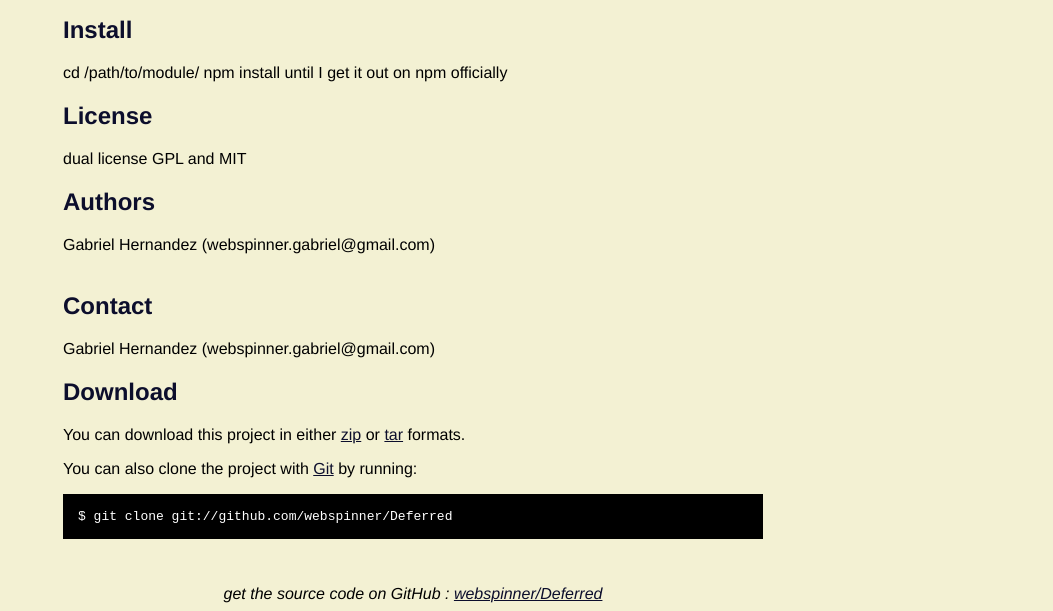
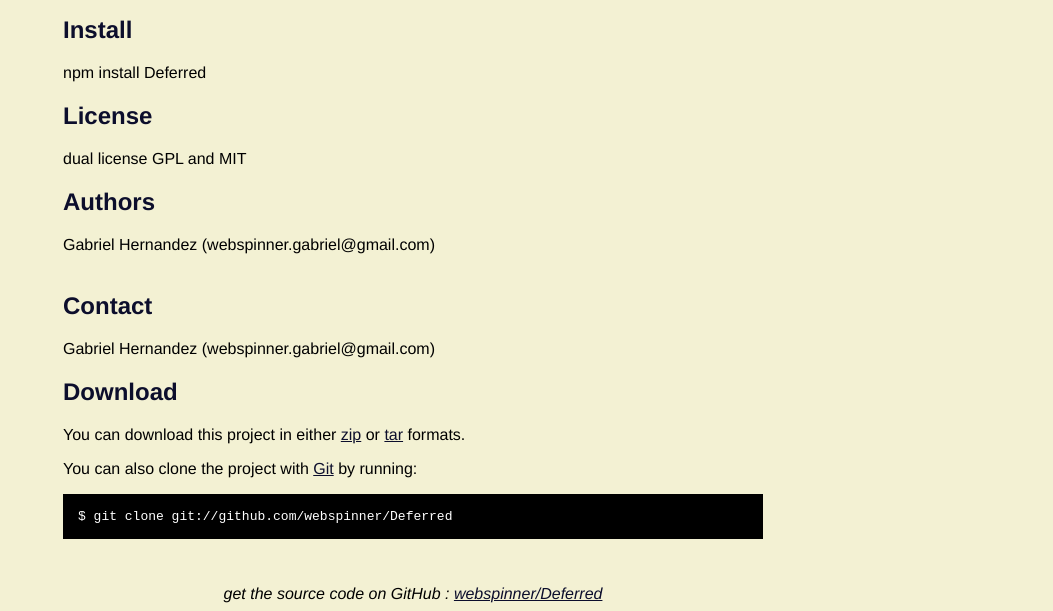
Before and after one commit to watcherdm/Deferred, a plain HTML site: page index.html in a window 1280 px wide. Shown: the part 336-947 px from the top of the page, without its empty margins (227-1280 px from the left). Drawn offline with Linux system fonts and the light colour scheme.

Commit message:
Edited index.html via GitHub

```diff
--- a/index.html
+++ b/index.html
@@ -52,10 +52,7 @@
     <p>Just a port of the popular jQuery Deferred object and acompanying when method to node js so I could use a consistent object construction across server and browser.</p><h2>Dependencies</h2>
 <p>vows for running the tests. node js for using the library as packaged. npm if you want to install it all nifty like.</p>
 <h2>Install</h2>
-<p>cd /path/to/module/
-npm install
-
-until I get it out on npm officially</p>
+<p>npm install Deferred</p>
 <h2>License</h2>
 <p>dual license GPL and MIT</p>
 <h2>Authors</h2>
```
